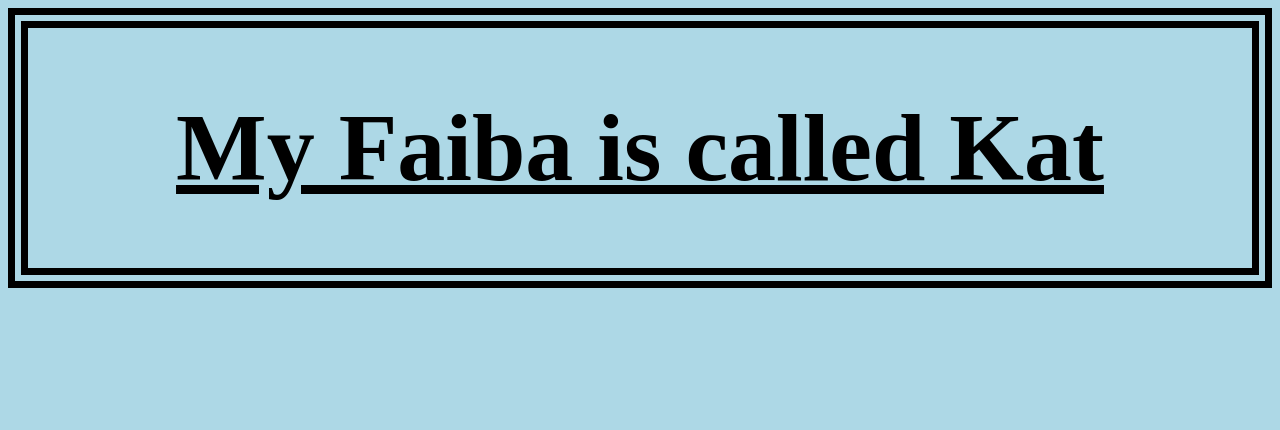
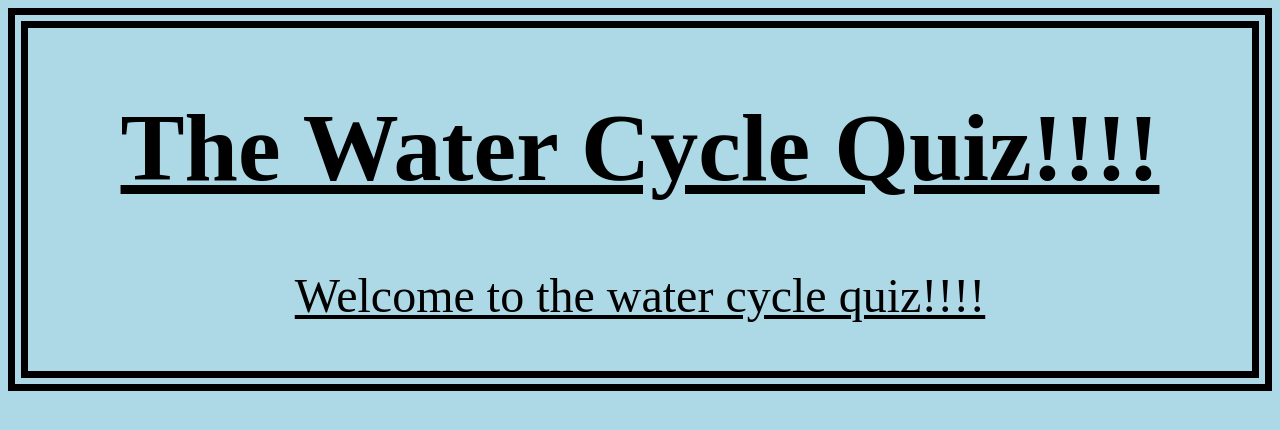
Before and after one commit to Primazing/primazing.github.io, a plain HTML site: page water_cycle/introquiz.html in a window 1280 px wide. Drawn offline with Linux system fonts and the light colour scheme.

Commit message:
edited a page

```diff
--- a/water_cycle/introquiz.html
+++ b/water_cycle/introquiz.html
@@ -19,6 +19,7 @@
             background-color: #ADD8E6;
             }
             </style>
-       <h1>My Faiba is called Kat</h1>
+       <h1>The Water Cycle Quiz!!!!</h1>
+       <p>Welcome to the water cycle quiz!!!!</p>
     </div>
     </body>
```
